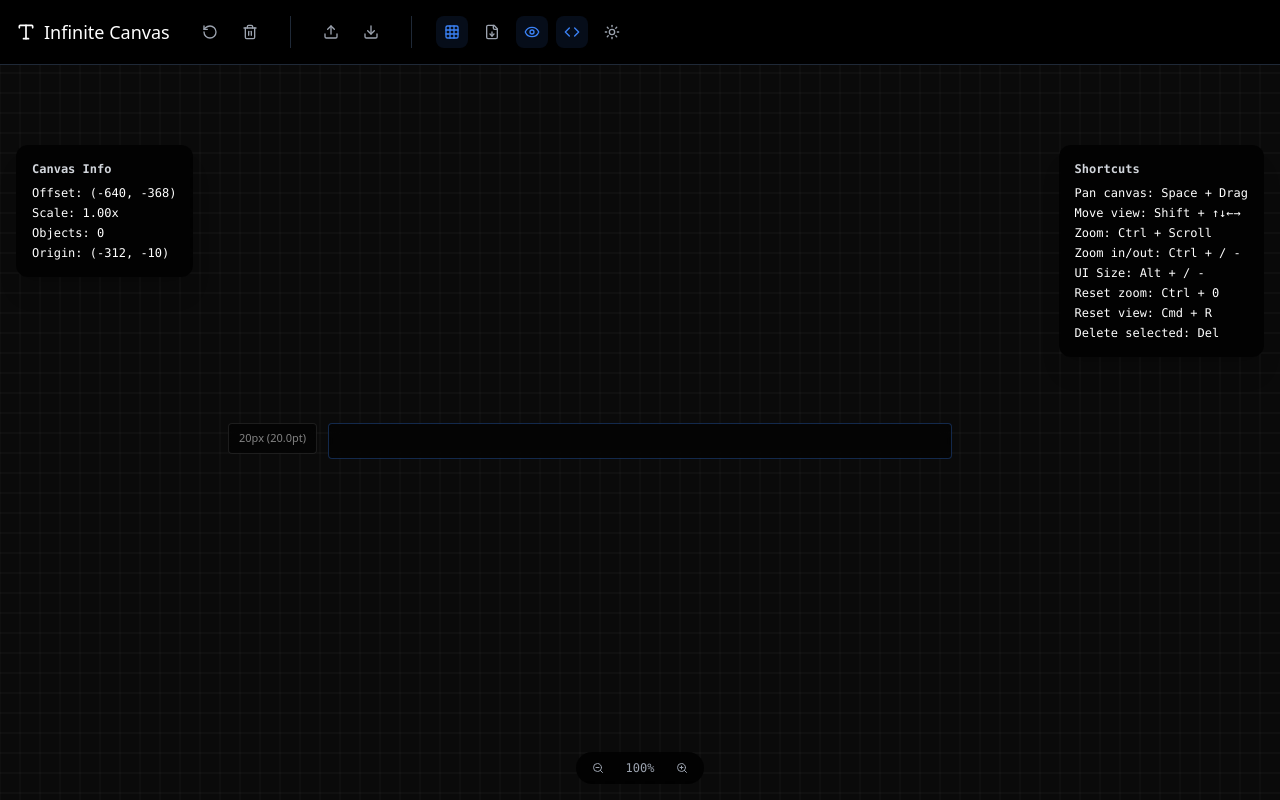
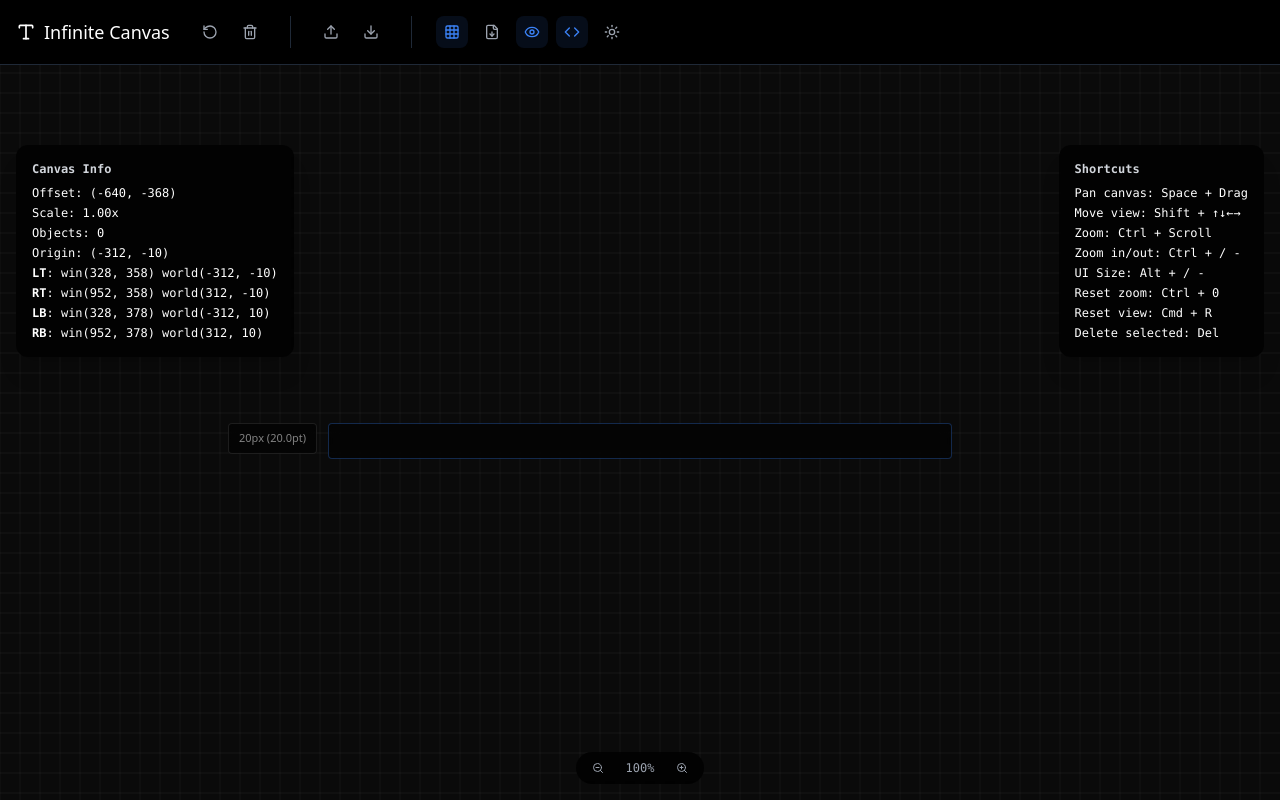
Before and after one commit to notnottype/nntype, a React (Vite) app: page / in a window 1280 px wide. Built offline with nearby package versions, Linux system fonts and the light colour scheme; a web font is replaced by a local one.

Commit message:
feat: Implement font size management and UI scaling in Infinite Typewriter Canvas. Add functionality to adjust UI size with keyboard shortcuts, ensuring consistent text rendering and layout. Update text object handling to store and utilize individual font sizes for improved text display.

```diff
--- a/InfiniteTypewriterCanvas.tsx
+++ b/InfiniteTypewriterCanvas.tsx
@@ -8,6 +8,7 @@ interface TextObjectType {
   x: number;
   y: number;
   scale: number;
+  fontSize: number; // 월드 단위 폰트 크기
 }
 
 // 테마 타입
@@ -52,6 +53,20 @@ const CanvasInfoOverlay = ({ canvasOffset, scale, textObjects, selectedObject, t
   const textBoxWidth = getTextBoxWidth();
   const textBoxLeft = typewriterX - textBoxWidth / 2;
   const textBoxTop = typewriterY - baseFontSize / 2;
+  const textBoxRight = textBoxLeft + textBoxWidth;
+  const textBoxBottom = textBoxTop + baseFontSize;
+
+  // 4개 모서리 윈도우/월드 좌표
+  const corners = [
+    { label: 'LT', sx: textBoxLeft, sy: textBoxTop }, // 좌상
+    { label: 'RT', sx: textBoxRight, sy: textBoxTop }, // 우상
+    { label: 'LB', sx: textBoxLeft, sy: textBoxBottom }, // 좌하
+    { label: 'RB', sx: textBoxRight, sy: textBoxBottom }, // 우하
+  ].map(corner => ({
+    ...corner,
+    world: screenToWorld(corner.sx, corner.sy)
+  }));
+
   const worldPos = screenToWorld(textBoxLeft, textBoxTop);
 
   return (
@@ -68,6 +83,13 @@ const CanvasInfoOverlay = ({ canvasOffset, scale, textObjects, selectedObject, t
         <div>Scale: {scale.toFixed(2)}x</div>
         <div>Objects: {textObjects.length}</div>
         <div>Origin: ({Math.round(worldPos.x)}, {Math.round(worldPos.y)})</div>
+        {corners.map(c => (
+          <div key={c.label} className="mt-1">
+            <span className="font-bold">{c.label}</span>:
+            <span> win({Math.round(c.sx)}, {Math.round(c.sy)})</span>
+            <span> world({Math.round(c.world.x)}, {Math.round(c.world.y)})</span>
+          </div>
+        ))}
         {selectedObject && (
           <div className={`mt-2 pt-2 border-t ${
             theme === 'dark' ? 'border-gray-600 text-green-400' : 'border-gray-300 text-green-600'
@@ -215,7 +237,7 @@ const InfiniteTypewriterCanvas = () => {
 
   const getCurrentWorldPosition = useCallback(() => {
     const textBoxWidth = getTextBoxWidth();
-    const textBoxLeft = typewriterX - textBoxWidth / 2 + 8; // 8px 패딩 추가
+    const textBoxLeft = typewriterX - textBoxWidth / 2;
     // 텍스트 베이스라인을 고려한 Y 위치 계산
     const textBoxBaseline = typewriterY + baseFontSize / 2 - 4;
     return screenToWorld(textBoxLeft, textBoxBaseline);
@@ -223,7 +245,7 @@ const InfiniteTypewriterCanvas = () => {
 
   const isPointInText = useCallback((textObj: TextObjectType, screenX: number, screenY: number) => {
     const screenPos = worldToScreen(textObj.x, textObj.y);
-    const fontSize = baseFontSize * (textObj.scale || 1) * scale;
+    const fontSize = textObj.fontSize * scale; // 저장된 폰트 크기를 사용
     const textWidth = measureTextWidth(textObj.content, fontSize);
     const textHeight = fontSize;
 
@@ -231,7 +253,7 @@ const InfiniteTypewriterCanvas = () => {
            screenX <= screenPos.x + textWidth &&
            screenY >= screenPos.y - textHeight &&
            screenY <= screenPos.y + 4;
-  }, [baseFontSize, scale, measureTextWidth, worldToScreen]);
+  }, [scale, measureTextWidth, worldToScreen]);
 
   const centerTypewriter = useCallback(() => {
     setCanvasOffset({
@@ -302,7 +324,7 @@ const InfiniteTypewriterCanvas = () => {
       const screenPos = worldToScreen(textObj.x, textObj.y);
 
       if (screenPos.x > -200 && screenPos.x < canvasWidth + 200 && screenPos.y > -50 && screenPos.y < canvasHeight + 50) {
-        const fontSize = baseFontSize * (textObj.scale || 1) * scale;
+        const fontSize = textObj.fontSize * scale; // 저장된 폰트 크기를 사용
         ctx.font = `${fontSize}px "JetBrains Mono", monospace`;
 
         if (selectedObject && selectedObject.id === textObj.id) {
@@ -315,7 +337,7 @@ const InfiniteTypewriterCanvas = () => {
         ctx.fillText(textObj.content, screenPos.x, screenPos.y);
       }
     });
-  }, [textObjects, baseFontSize, scale, selectedObject, canvasWidth, canvasHeight, worldToScreen, measureTextWidth, theme]);
+  }, [textObjects, scale, selectedObject, canvasWidth, canvasHeight, worldToScreen, measureTextWidth, theme]);
 
   const render = useCallback(() => {
     const canvas = canvasRef.current;
@@ -383,7 +405,7 @@ const InfiniteTypewriterCanvas = () => {
 
     textObjects.forEach(textObj => {
       const textObjScale = textObj.scale || 1;
-      const effectiveFontSizeInWorld = baseFontSize * textObjScale;
+      const effectiveFontSizeInWorld = textObj.fontSize; // 저장된 폰트 크기를 사용
       const textWorldWidth = measureTextWidthForExport(textObj.content, effectiveFontSizeInWorld);
       const textWorldHeight = effectiveFontSizeInWorld;
 
@@ -459,7 +481,7 @@ const InfiniteTypewriterCanvas = () => {
         const screenX = textObj.x * currentScale + currentOffset.x;
         const screenY = textObj.y * currentScale + currentOffset.y;
 
-        const fontSize = baseFontSize * (textObj.scale || 1) * currentScale;
+        const fontSize = textObj.fontSize * currentScale; // 저장된 폰트 크기를 사용
         ctx.font = `${fontSize}px "JetBrains Mono", monospace`;
         ctx.fillText(textObj.content, screenX, screenY);
       });
@@ -468,7 +490,7 @@ const InfiniteTypewriterCanvas = () => {
         const worldPos = getCurrentWorldPosition();
         const screenX = worldPos.x * currentScale + currentOffset.x;
         const screenY = worldPos.y * currentScale + currentOffset.y;
-        const fontSize = baseFontSize * currentScale;
+        const fontSize = baseFontSize * currentScale; // 입력창 폰트 크기를 사용
         ctx.font = `${fontSize}px "JetBrains Mono", monospace`;
         ctx.fillText(currentTypingText, screenX, screenY);
       }
@@ -511,6 +533,7 @@ const InfiniteTypewriterCanvas = () => {
         x: obj.x,
         y: obj.y,
         scale: obj.scale,
+        fontSize: obj.fontSize, // 저장된 폰트 크기 추가
         type: "text"
       })),
       appState: {
@@ -578,7 +601,7 @@ const InfiniteTypewriterCanvas = () => {
     svg.appendChild(bg);
 
     textObjects.forEach(textObj => {
-      const fontSize = baseFontSize * (textObj.scale || 1);
+      const fontSize = textObj.fontSize; // 저장된 폰트 크기를 사용
 
       const text = document.createElementNS(svgNS, "text");
       text.setAttribute("x", String(textObj.x));
@@ -593,7 +616,7 @@ const InfiniteTypewriterCanvas = () => {
 
     if (currentTypingText.trim()) {
       const worldPos = getCurrentWorldPosition();
-      const fontSize = baseFontSize;
+      const fontSize = baseFontSize; // 입력창 폰트 크기를 사용
 
       const text = document.createElementNS(svgNS, "text");
       text.setAttribute("x", String(worldPos.x));
@@ -661,7 +684,8 @@ const InfiniteTypewriterCanvas = () => {
             content: elem.content || '',
             x: elem.x || 0,
             y: elem.y || 0,
-            scale: elem.scale || 1
+            scale: elem.scale || 1,
+            fontSize: elem.fontSize || 20, // 저장된 폰트 크기 로드
           }));
 
           setTextObjects(importedObjects);
@@ -720,6 +744,74 @@ const InfiniteTypewriterCanvas = () => {
     };
   }, []);
 
+  // UI Size 조절 함수
+  const handleUISizeChange = (up: boolean) => {
+    // UI 폰트 크기 레벨들과 대응되는 scale 레벨들 정의 (기본 20px = 1.0 scale)
+    const fontSizeLevels = [8, 10, 12, 14, 16, 18, 20, 24, 28, 32, 36, 42, 48, 56, 64];
+    const scaleLevels = [0.4, 0.5, 0.6, 0.7, 0.8, 0.9, 1.0, 1.2, 1.4, 1.6, 1.8, 2.1, 2.4, 2.8, 3.2];
+
+    const currentIndex = fontSizeLevels.findIndex(level => Math.abs(level - baseFontSize) < 0.01);
+
+    let newIndex = up
+      ? Math.min(fontSizeLevels.length - 1, currentIndex + 1)
+      : Math.max(0, currentIndex - 1);
+
+    if (newIndex !== currentIndex) {
+      const currentFontSize = baseFontSize;
+      const currentScale = scale;
+      const currentOffset = canvasOffset;
+
+      const newFontSize = fontSizeLevels[newIndex];
+      const newScale = scaleLevels[newIndex];
+
+      // 현재 상태 값들로 screenToWorld 함수 생성
+      const currentScreenToWorld = (screenX: number, screenY: number) => ({
+        x: (screenX - currentOffset.x) / currentScale,
+        y: (screenY - currentOffset.y) / currentScale
+      });
+
+      // 현재 상태 값들로 measureTextWidth 함수 생성
+      const measureTextWidthWithFont = (text: string, fontSize: number) => {
+        const canvas = canvasRef.current;
+        if (!canvas || !fontLoaded) return text.length * 12;
+        const ctx = canvas.getContext('2d');
+        if (!ctx) return text.length * 12;
+        ctx.font = `${fontSize}px "JetBrains Mono", monospace`;
+        return ctx.measureText(text).width;
+      };
+
+      // 1. 현재 텍스트박스의 LT 월드 좌표 계산 (변경 전)
+      const currentTextBoxWidth = measureTextWidthWithFont('A'.repeat(maxCharsPerLine), currentFontSize);
+      const currentLTScreen = {
+        x: typewriterX - currentTextBoxWidth / 2,
+        y: typewriterY - currentFontSize / 2
+      };
+      const currentLTWorld = currentScreenToWorld(currentLTScreen.x, currentLTScreen.y);
+
+      // 2. 새로운 텍스트박스의 LT 화면 좌표 계산 (변경 후)
+      const newTextBoxWidth = measureTextWidthWithFont('A'.repeat(maxCharsPerLine), newFontSize);
+      const newLTScreen = {
+        x: typewriterX - newTextBoxWidth / 2,
+        y: typewriterY - newFontSize / 2
+      };
+
+      // 3. 같은 월드 좌표가 새로운 LT 화면 위치에 오도록 offset 조정
+      const targetScreenX = currentLTWorld.x * newScale;
+      const targetScreenY = currentLTWorld.y * newScale;
+
+      const newOffsetX = newLTScreen.x - targetScreenX;
+      const newOffsetY = newLTScreen.y - targetScreenY;
+
+      // 4. 상태 업데이트
+      setBaseFontSize(newFontSize);
+      setScale(newScale);
+      setCanvasOffset({
+        x: newOffsetX,
+        y: newOffsetY
+      });
+    }
+  };
+
   // Keyboard events
   useEffect(() => {
     const handleKeyDown = (e: KeyboardEvent) => {
@@ -766,11 +858,11 @@ const InfiniteTypewriterCanvas = () => {
       if (e.altKey && !e.ctrlKey && !e.metaKey) {
         if (e.key === '=' || e.key === '+') {
           e.preventDefault();
-          setBaseFontSize(prev => Math.min(40, prev + 2)); // 최대 40px
+          handleUISizeChange(true); // up
           return;
         } else if (e.key === '-') {
           e.preventDefault();
-          setBaseFontSize(prev => Math.max(12, prev - 2)); // 최소 12px
+          handleUISizeChange(false); // down
           return;
         }
       }
@@ -807,7 +899,7 @@ const InfiniteTypewriterCanvas = () => {
 
     window.addEventListener('keydown', handleKeyDown);
     return () => window.removeEventListener('keydown', handleKeyDown);
-  }, [scale, selectedObject, typewriterLineHeight, zoomToLevel, setTextObjects, setSelectedObject, setCanvasOffset]);
+  }, [scale, selectedObject, typewriterLineHeight, zoomToLevel, setTextObjects, setSelectedObject, setCanvasOffset, handleUISizeChange]);
 
   // Mouse events
   const handleMouseDown = (e: React.MouseEvent<HTMLCanvasElement>) => {
@@ -945,13 +1037,17 @@ const InfiniteTypewriterCanvas = () => {
       if (!isComposing) {
         const worldPos = getCurrentWorldPosition();
         // 빈 문자열도 처리
-        setTextObjects(prev => [...prev, {
-          content: currentTypingText,
-          x: worldPos.x,
-          y: worldPos.y,
-          scale: 1 / scale,
-          id: Date.now()
-        }]);
+        setTextObjects(prev => [
+          ...prev,
+          {
+            content: currentTypingText,
+            x: worldPos.x,
+            y: worldPos.y,
+            scale: 1,
+            fontSize: baseFontSize / scale, // 월드 px로 변환해서 저장!
+            id: Date.now()
+          }
+        ]);
         setCurrentTypingText('');
         setCanvasOffset(prev => ({
           x: prev.x,
@@ -968,35 +1064,6 @@ const InfiniteTypewriterCanvas = () => {
     const input = document.getElementById('typewriter-input') as HTMLInputElement | null;
     if (input) input.focus();
   }, []);
-
-  const DEFAULT_FONT_SIZE = 20;
-
-  // UI Size 조절 함수
-  const handleUISizeChange = (newFontSize: number) => {
-    // 1. 변경 전 입력 박스 좌측 상단의 월드 좌표
-    const textBoxWidth = getTextBoxWidth();
-    const textBoxLeft = typewriterX - textBoxWidth / 2;
-    const textBoxTop = typewriterY - baseFontSize / 2;
-    const worldBefore = screenToWorld(textBoxLeft, textBoxTop);
-
-    // 2. scale 변경
-    const newScale = DEFAULT_FONT_SIZE / newFontSize;
-    setBaseFontSize(newFontSize);
-    setScale(newScale);
-
-    // 3. 변경 후 입력 박스 좌측 상단이 같은 월드 좌표를 가리키도록 offset 보정
-    // (이 코드는 setState 비동기이므로, useEffect로 scale/baseFontSize가 바뀐 후에 실행해야 할 수도 있음)
-    setTimeout(() => {
-      const newTextBoxWidth = getTextBoxWidth();
-      const newTextBoxLeft = typewriterX - newTextBoxWidth / 2;
-      const newTextBoxTop = typewriterY - newFontSize / 2;
-      // 새로운 offset = 화면상의 입력박스 좌측상단 - (변경 전 월드좌표 * 새로운 scale)
-      setCanvasOffset({
-        x: newTextBoxLeft - worldBefore.x * newScale,
-        y: newTextBoxTop - worldBefore.y * newScale,
-      });
-    }, 0);
-  };
 
   return (
     <div className={`w-full h-screen flex flex-col ${theme === 'dark' ? 'bg-black' : 'bg-gray-50'}`}>
@@ -1216,7 +1283,7 @@ const InfiniteTypewriterCanvas = () => {
             left: typewriterX - getTextBoxWidth() / 2,
             top: typewriterY - baseFontSize / 2,
             width: getTextBoxWidth(),
-            height: Math.max(typewriterLineHeight, baseFontSize + 16), // baseFontSize에 따라 높이 조정
+            height: Math.max(typewriterLineHeight, baseFontSize + 16),
             fontFamily: '"JetBrains Mono", monospace',
             fontSize: baseFontSize,
             background: colors[theme].inputBg,
@@ -1226,7 +1293,7 @@ const InfiniteTypewriterCanvas = () => {
             zIndex: 20,
             backdropFilter: 'blur(8px)',
             borderRadius: '4px',
-            padding: '0 8px',
+            padding: 0,
             lineHeight: `${typewriterLineHeight}px`,
             boxSizing: 'border-box'
           }}
```
